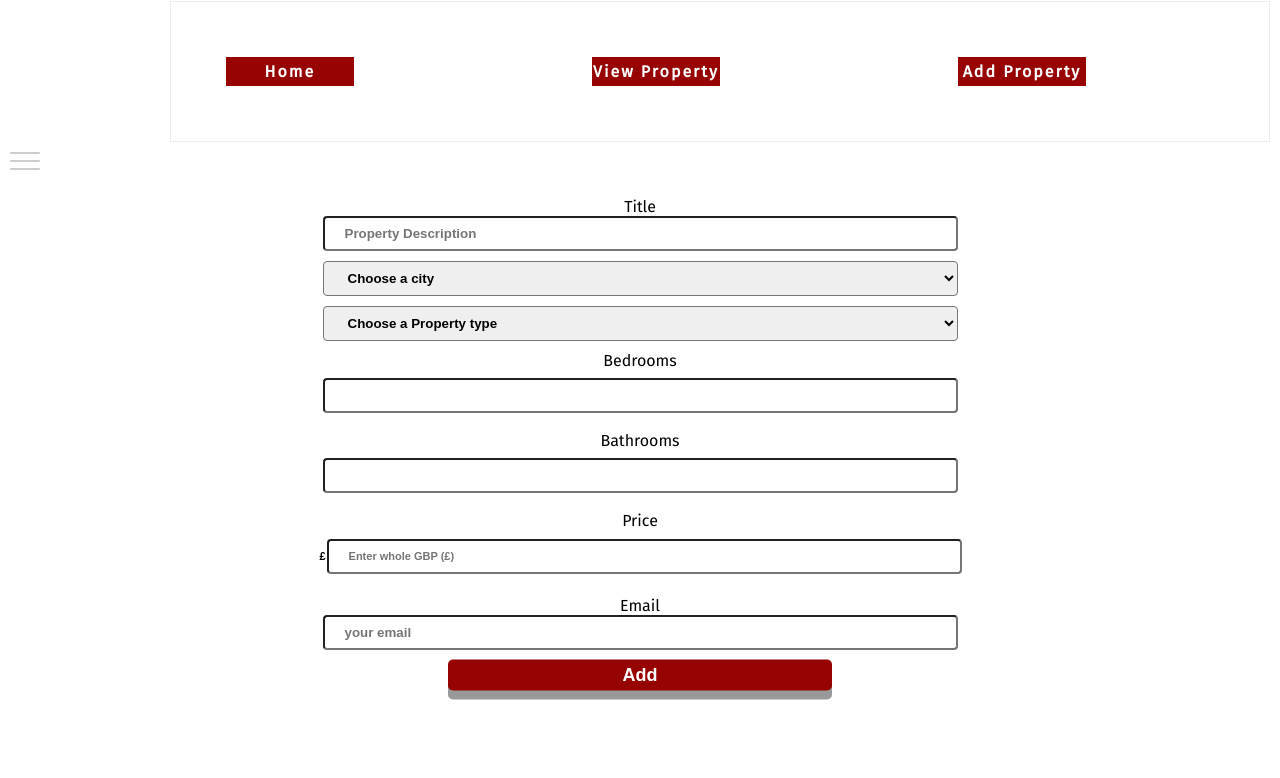
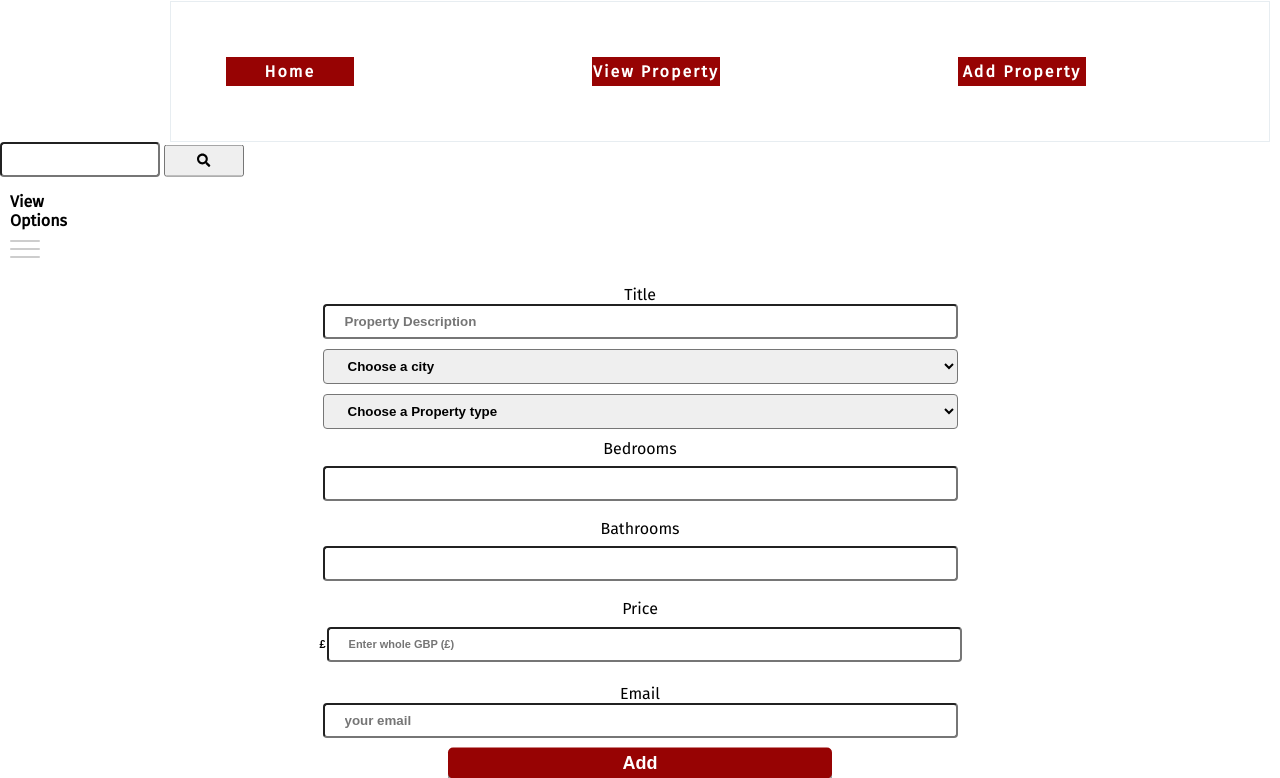
Before and after one commit to 56aint/surreal-estate, a React app: page /add-property in a window 1280 px wide. Shown: the part 78-856 px from the top of the page. Before the commit the page ends 800 px from the top, so only its background shows below. Built offline with nearby package versions, Linux system fonts and the light colour scheme.

Commit message:
select menu otions changed to object, working now, working on search capability for SideBar component

```diff
--- a/package.json
+++ b/package.json
@@ -3,8 +3,8 @@
   "version": "0.1.0",
   "private": true,
   "dependencies": {
-    "@fortawesome/fontawesome-svg-core": "^1.2.29",
-    "@fortawesome/free-solid-svg-icons": "^5.13.1",
+    "@fortawesome/fontawesome-svg-core": "^1.2.30",
+    "@fortawesome/free-solid-svg-icons": "^5.14.0",
     "@fortawesome/react-fontawesome": "^0.1.11",
     "@testing-library/jest-dom": "^4.2.4",
     "@testing-library/react": "^9.3.2",
--- a/src/components/AddProperty.js
+++ b/src/components/AddProperty.js
@@ -52,6 +52,7 @@ const AddProperty = () => {
     const changeField = event.target.name;
     const newValue = event.target.value;
     setFields({ ...fields, [changeField]: newValue });
+    console.log(fields);
   };
 
   return (
@@ -75,7 +76,7 @@ const AddProperty = () => {
             <select
               id="city"
               name="city"
-              value="fields.city"
+              value={fields.city}
               onChange={handleFieldChange}
             >
               <option value="">Choose a city</option>
@@ -90,7 +91,7 @@ const AddProperty = () => {
             <select
               id="type"
               name="type"
-              value="fields.type"
+              value={fields.type}
               onChange={handleFieldChange}
             >
               <option value="">Choose a Property type</option>
@@ -103,7 +104,7 @@ const AddProperty = () => {
               <option value="Bungalow">Bungalow</option>
             </select>
           </label>
-          <label htmlFor="title" className="form-label">
+          <label htmlFor="bedrooms" className="form-label">
             Bedrooms
             <input
               className="number-input"
@@ -115,7 +116,7 @@ const AddProperty = () => {
             />
           </label>
 
-          <label htmlFor="title" className="form-label">
+          <label htmlFor="bathrooms" className="form-label">
             Bathrooms
             <input
               className="number-input"
@@ -127,7 +128,7 @@ const AddProperty = () => {
             />
           </label>
 
-          <label htmlFor="title" className="form-label">
+          <label htmlFor="price" className="form-label">
             Price
             <span className="gbp">
               <input
@@ -142,7 +143,7 @@ const AddProperty = () => {
             </span>
           </label>
           <br />
-          <label htmlFor="title" className="form-label">
+          <label htmlFor="email" className="form-label">
             Email
             <input
               className="email-input"
--- a/src/components/SideBar.js
+++ b/src/components/SideBar.js
@@ -1,7 +1,9 @@
-import React from "react";
+import React, { useState } from "react";
 // import styled from "styled-components";
-import { Link, useLocation } from "react-router-dom";
+import { Link, useLocation, useHistory } from "react-router-dom";
 import qs from "qs";
+import { faSearch } from "@fortawesome/free-solid-svg-icons";
+import { FontAwesomeIcon } from "@fortawesome/react-fontawesome";
 import "../styles/SideBar.css";
 
 const SideBar = () => {
@@ -11,15 +13,44 @@ const SideBar = () => {
 
     const newQueryParams = {
       ...currentQueryParams,
-      [operation]: JSON.stringify(valueObj),
+      [operation]: JSON.stringify({
+        ...JSON.parse(currentQueryParams[operation] || "{}"),
+        ...valueObj,
+      }),
     };
     return qs.stringify(newQueryParams, {
       addQueryPrefix: true,
       encode: false,
     });
   };
+
+  const [query, setQuery] = useState("");
+
+  const history = useHistory();
+
+  const handleSearch = (event) => {
+    event.preventDefault();
+    const newQueryString = buildQueryString("query", {
+      title: { $regex: query },
+    });
+    history.push(newQueryString);
+  };
+
   return (
     <nav role="navigation">
+      <form className="property-search-form" onSubmit={handleSearch}>
+        <input
+          type="text"
+          value={query}
+          onChange={(e) => setQuery(e.target.value)}
+        />
+
+        <button type="submit" className="property-search-button">
+          <FontAwesomeIcon icon={faSearch} />
+        </button>
+      </form>
+      <p>View</p>
+      <p>Options</p>
       <div className="sidebarToggle">
         <input name="toggle" type="checkbox" />
         <label htmlFor="toggle">
--- a/src/styles/SideBar.css
+++ b/src/styles/SideBar.css
@@ -1,4 +1,12 @@
-
+p{
+  font-weight: bolder;
+  display: block;
+  text-align: left;
+  margin-top: 0em ;
+  margin-bottom: 0em ;
+  /*line-height: 1.5;*/
+  text-indent: 10px ;
+}
 .sidebarToggle {
   /*display: block;*/
    /*height: 100%;
@@ -28,7 +36,7 @@
   padding: 6px 8px 6px 16px;
 }
 
-.sideToggle a:hover {
+.sidebarToggle a:hover {
   color: #0b66a7;
 }
 
@@ -46,6 +54,18 @@
   opacity: 0; /* hide this */
   z-index: 2; /* and place it over the hamburger */
   -webkit-touch-callout: none;
+}
+
+.property-search-form{
+  width: 25%;
+  height: 50px;
+}
+.property-search-button{
+  width: 25%;
+  height: 32px;
+
+  /*top: 100%;*/
+  transform: translate(5%, 5%);
 }
 
 .sidebarToggle label {
@@ -78,7 +98,7 @@
   transition: all 0.3s ease;
 }
 
-.sdiebarToggle label div:first-child {
+.sidebarToggle label div:first-child {
   -webkit-transform-origin: 0% 100%;
       -ms-transform-origin: 0% 100%;
           transform-origin: 0% 100%;
```
Also changed, not shown: 1 other file.
